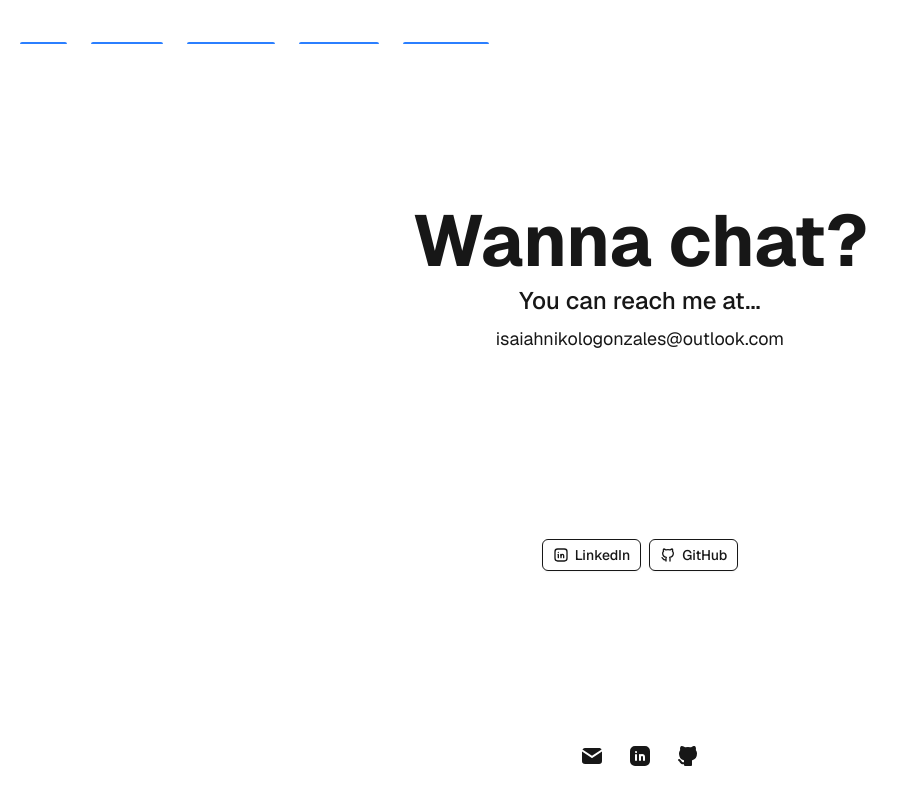
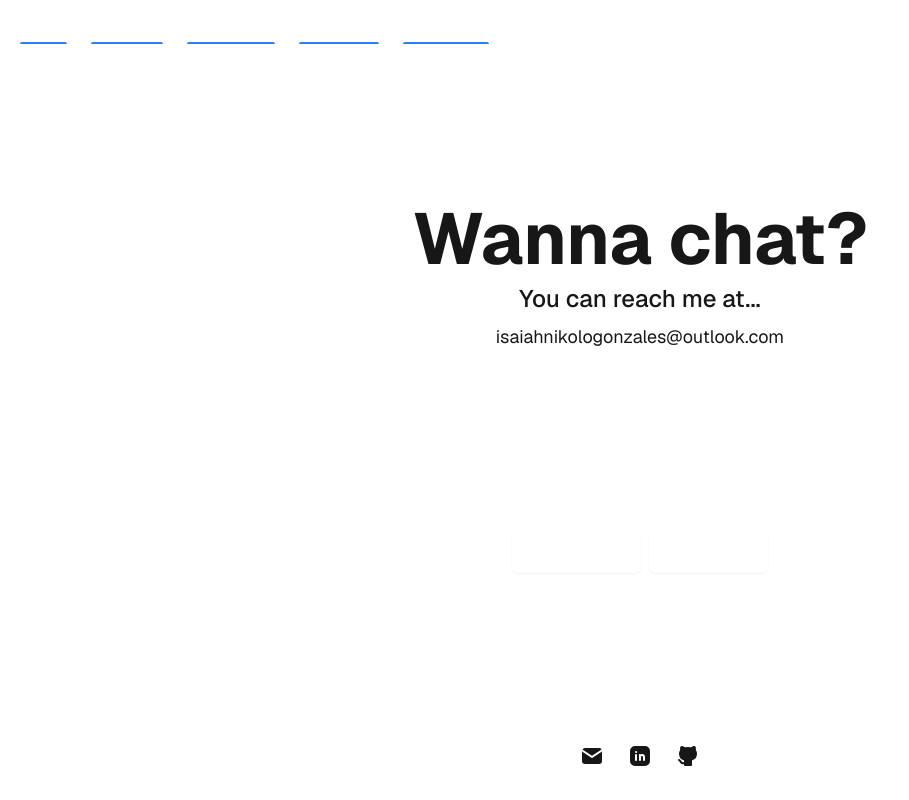
Before and after one commit to ingonzales-strat/ingonzales-mini-project-1, a Next.js app: page /contact_me in a window 1280 px wide. Shown: the whole page, without its empty margins (0-909 px from the left). Built offline with nearby package versions, Linux system fonts and the light colour scheme.

Commit message:
feat: :lipstick: Adjusted button animations

```diff
--- a/src/app/contact_me/page.tsx
+++ b/src/app/contact_me/page.tsx
@@ -22,13 +22,13 @@ export default function ContactMePage() {
 
   <div className="flex flex-wrap justify-center gap-2 md:flex-row">
     <a href="https://www.linkedin.com/in/inikologon/" target="_blank" rel="noopener noreferrer">
-      <Button variant="outline" size="sm" className="hover:bg-blue-500">
-        <IconBrandLinkedin /> LinkedIn
+      <Button variant="outline" size="lg" className="relative overflow-hidden text-white before:bg-blue-500 before:absolute before:inset-0 hover:text-white transition-colors before:translate-y-[100%] hover:before:translate-y-0 before:transition-transform">
+        <span className="relative z-10 items-center gap-2 flex"><IconBrandLinkedin /> LinkedIn</span>
       </Button>
     </a>
     <a href="https://github.com/Koniiro" target="_blank" rel="noopener noreferrer">
-      <Button variant="outline" size="sm" className="hover:bg-blue-500">
-        <IconBrandGithub /> GitHub
+      <Button variant="outline" size="lg" className="relative overflow-hidden text-white before:bg-blue-500 before:absolute before:inset-0 hover:text-white transition-colors before:translate-y-[100%] hover:before:translate-y-0 before:transition-transform">
+        <span className="relative z-10  items-center gap-2 flex text-1xl"><IconBrandGithub /> GitHub</span>
       </Button>
     </a>
   </div>
```
